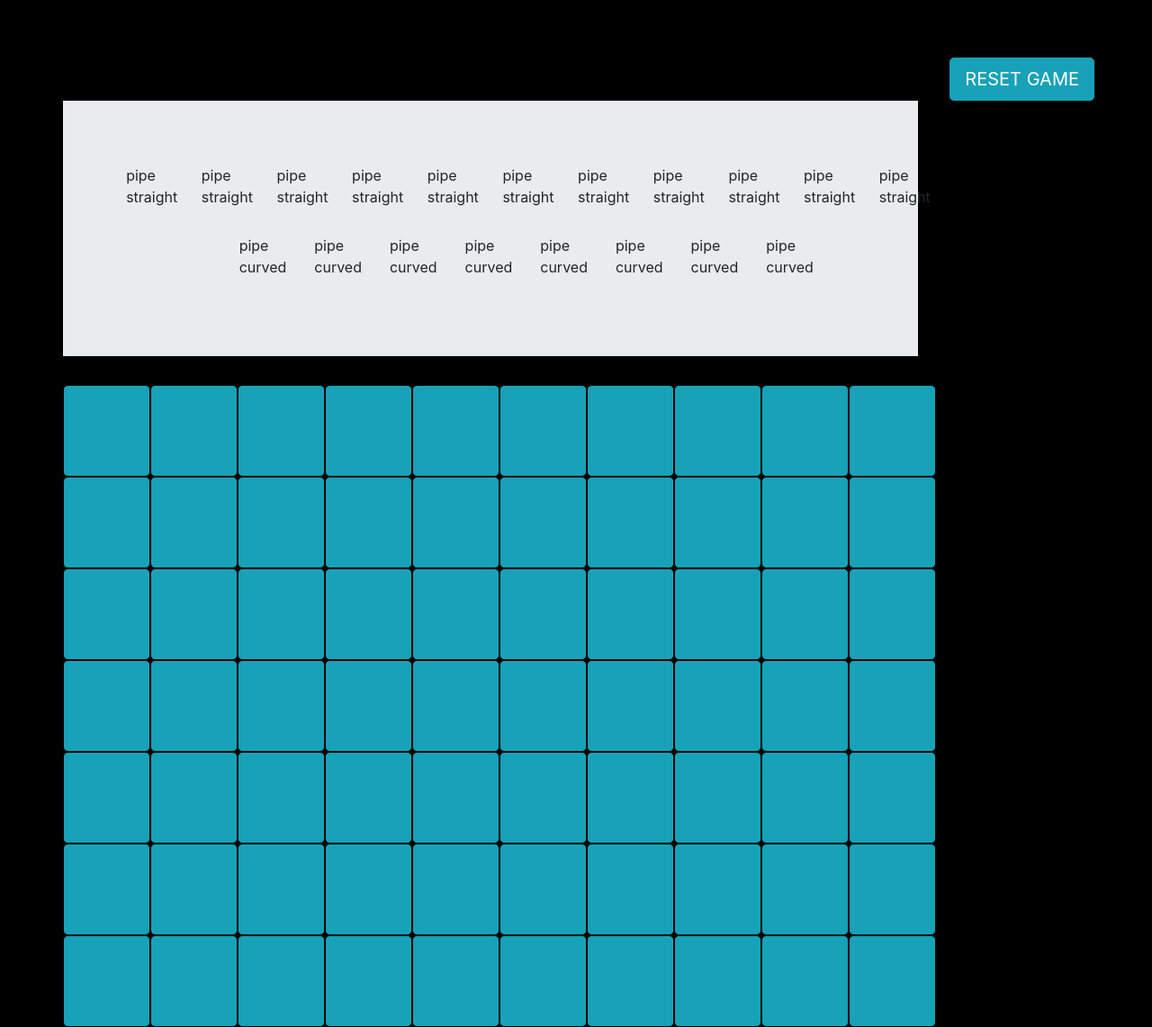
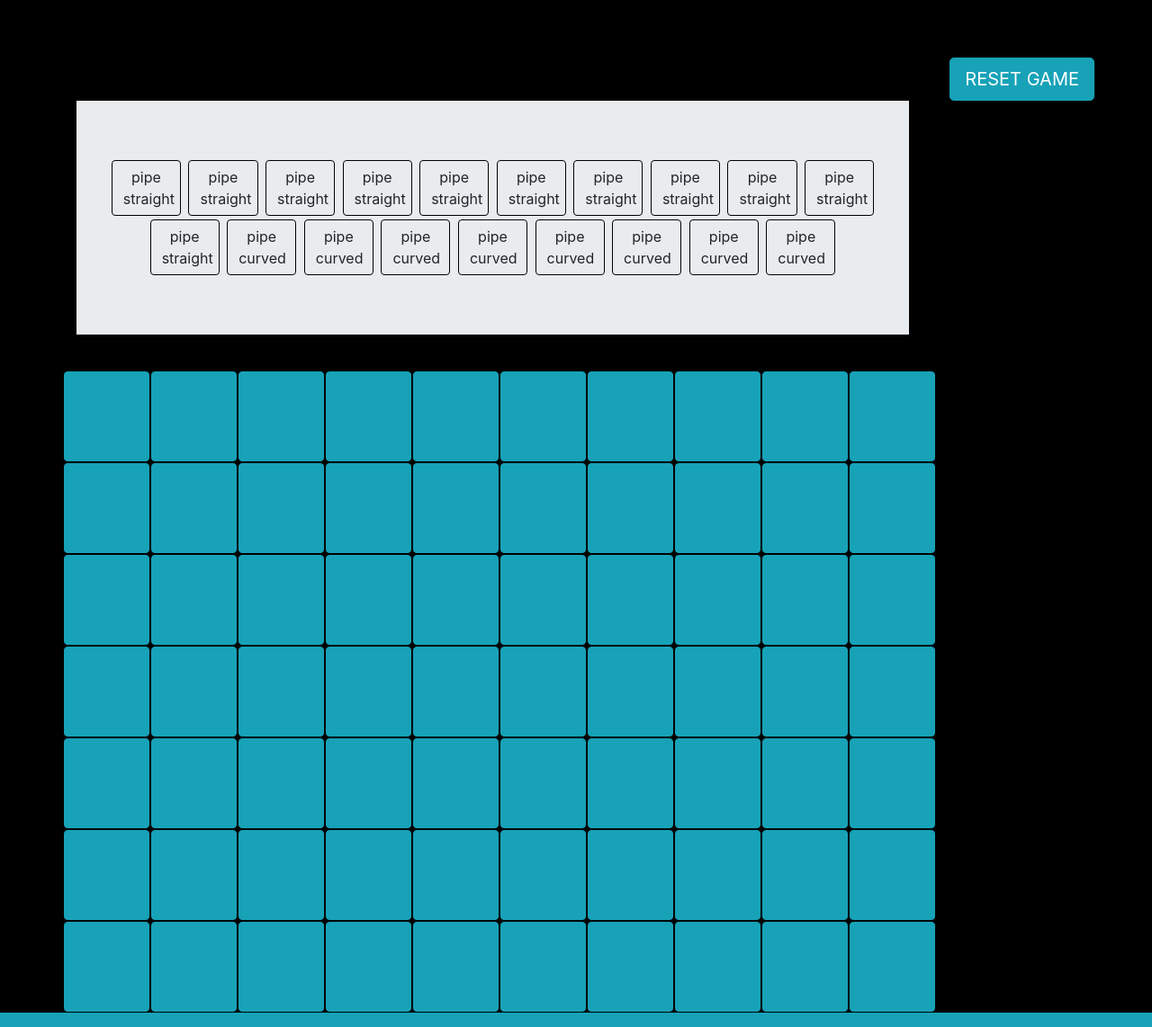
Before and after one commit to JCKolodziej/hypepipe, a Flask app: page /game in a window 1280 px wide. Shown: the whole page at 90% size. Run offline with Flask 2, Linux system fonts and the light colour scheme; some libraries are stand-ins or nearby versions.

Commit message:
Repair Pipes Blocks on game side

```diff
--- a/static/css/style.css
+++ b/static/css/style.css
@@ -11,7 +11,23 @@ body{
     margin-right: 5%;
     margin-top: 5%;
     text-align: right;
+}
 
+#PipesContainer{
+    text-align: center;
+    width: 100%;
+    height: 300px;
+    max-height: 300px;
+}
+
+.PipeBlock ul{
+    padding: 0;
+    margin: 0;
+}
+
+.PipeBlock{
+    margin: 2px;
+    border: 1px solid black;
 }
 
 .container{
@@ -22,6 +38,6 @@ body{
     margin: 1px;
     text-align: center;
     height: 100px;
-    width 100px;
+    width: 100px;
     padding: 2px;
 }
--- a/templates/game.html
+++ b/templates/game.html
@@ -26,17 +26,17 @@
 </script>
 
 <div class="container">
-    <div class="row">
+    <div id = "PipesContainer">
         <div class="col-xl-10 jumbotron jumbotron-fluid">
             {% for i in range(0, 11) %}
-            <div class="col-lg-1 btn byn-info dragula-container">
+            <div class="col-lg-1 btn byn-info dragula-container PipeBlock">
                 <ul>
                     pipe straight
                 </ul>
             </div>
             {% endfor %}
             {% for i in range(0, 8) %}
-            <div class="col-lg-1 btn byn-info dragula-container">
+            <div class="col-lg-1 btn byn-info dragula-container PipeBlock">
                 <ul>
                     pipe curved
                 </ul>
```
